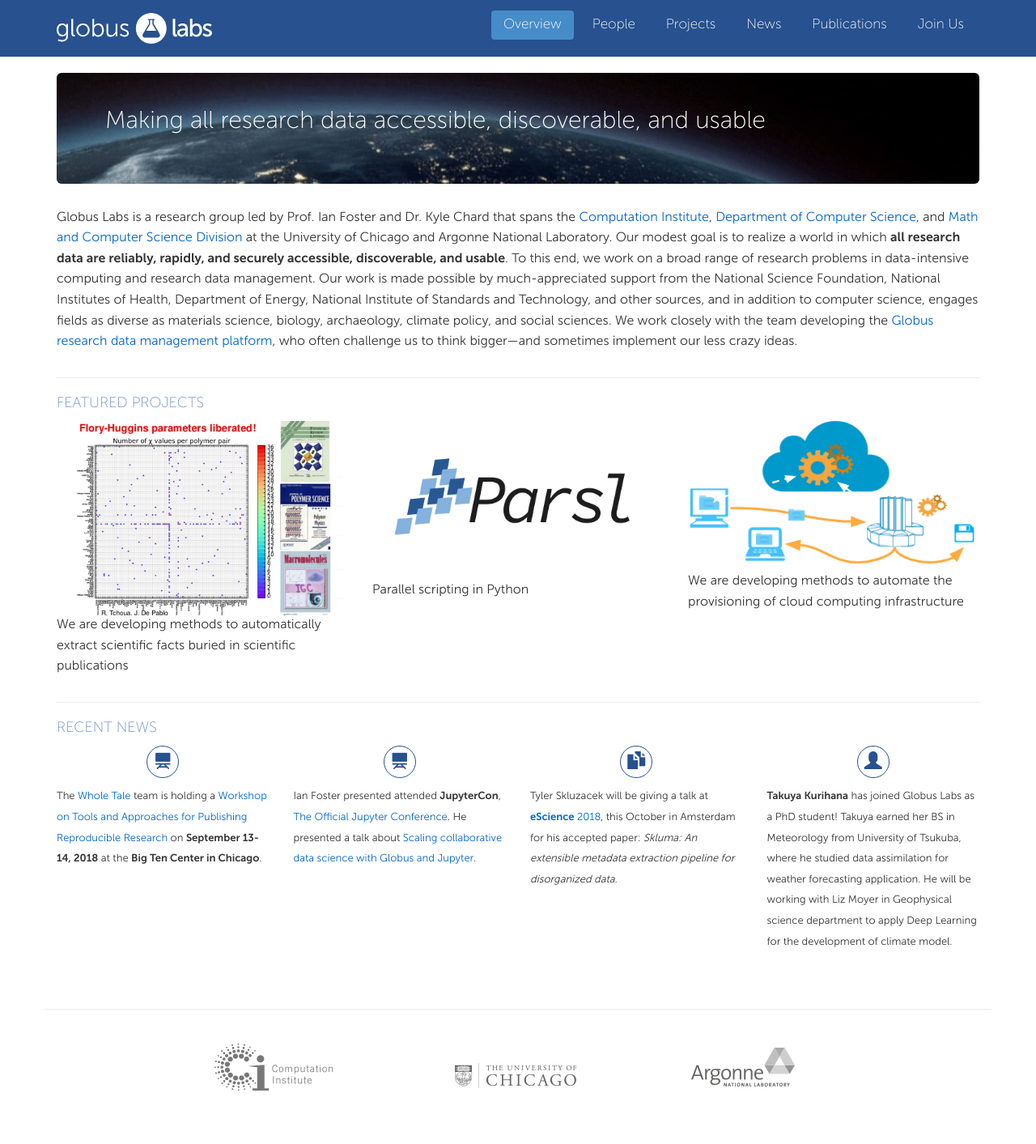
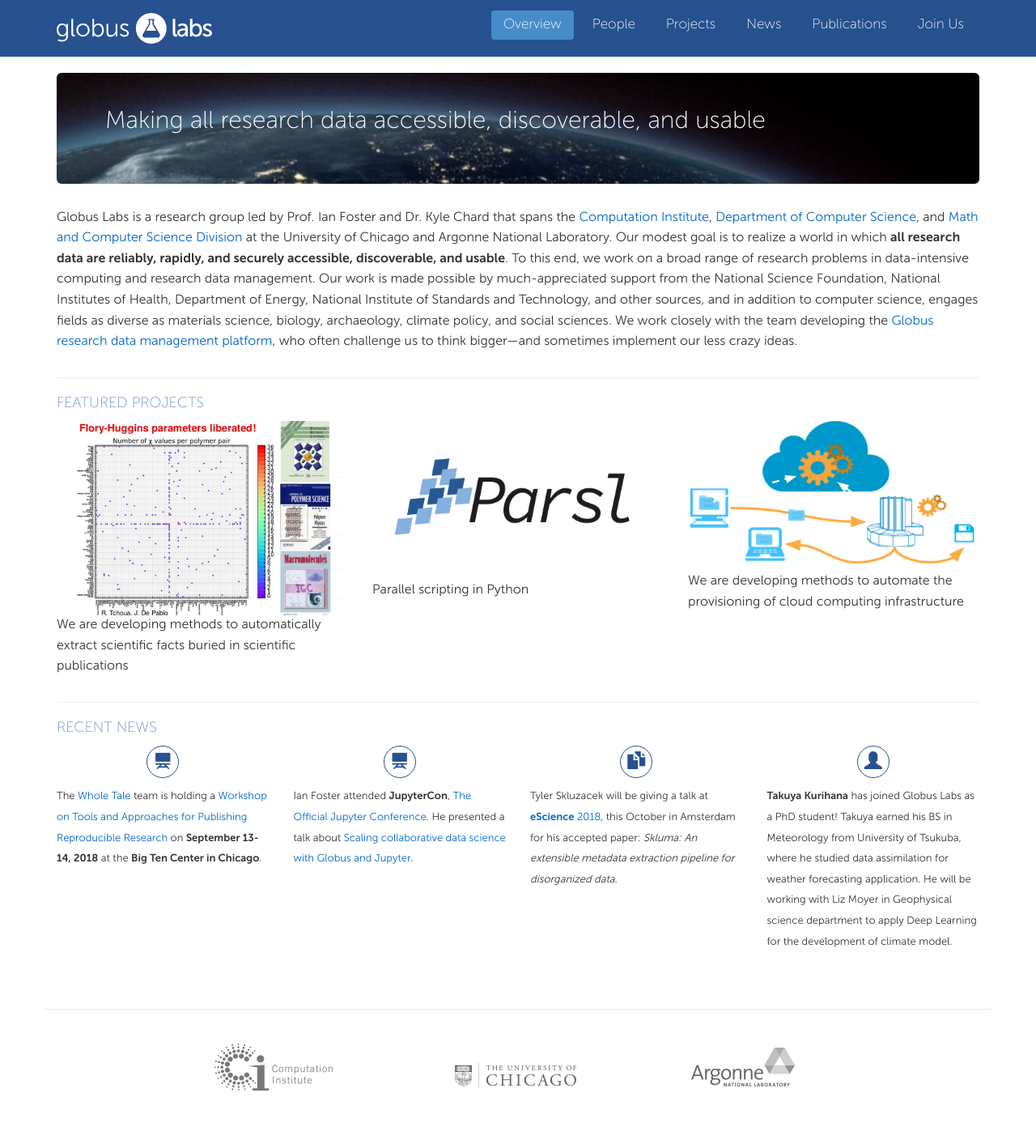
Before and after one commit to miketynes/globus-labs.github.io, a Jekyll site: the page built from index.html, in a window 1280 px wide. Shown: the whole page at 81% size. Built offline with Jekyll 4.4.1, drawn with Linux system fonts in a browser that asks for light colours; nearby versions of some CDN libraries.

Commit message:
Fixing typos

```diff
--- a/_posts/2018-08-09-tak-kurihana-joins.markdown
+++ b/_posts/2018-08-09-tak-kurihana-joins.markdown
@@ -4,4 +4,4 @@
 date:  2018-08-11 10:13:16 -0700
 type: join
 ---
-**Takuya Kurihana** has joined Globus Labs as a PhD student! Takuya earned her BS in Meteorology from University of Tsukuba, where he studied data assimilation for weather forecasting application. He will be working with Liz Moyer in Geophysical science department to apply Deep Learning for the development of climate model.
+**Takuya Kurihana** has joined Globus Labs as a PhD student! Takuya earned his BS in Meteorology from University of Tsukuba, where he studied data assimilation for weather forecasting application. He will be working with Liz Moyer in Geophysical science department to apply Deep Learning for the development of climate model.
--- a/_posts/2018-08-23-Ian-JupyterCon.markdown
+++ b/_posts/2018-08-23-Ian-JupyterCon.markdown
@@ -4,4 +4,4 @@
 date:  2018-08-23 10:13:16 -0700
 type: presentation
 ---
-Ian Foster presented attended **JupyterCon**, [The Official Jupyter Conference](https://conferences.oreilly.com/jupyter/jup-ny). He presented a talk about [Scaling collaborative data science with Globus and Jupyter](https://conferences.oreilly.com/jupyter/jup-ny/public/schedule/detail/68579).
+Ian Foster attended **JupyterCon**, [The Official Jupyter Conference](https://conferences.oreilly.com/jupyter/jup-ny). He presented a talk about [Scaling collaborative data science with Globus and Jupyter](https://conferences.oreilly.com/jupyter/jup-ny/public/schedule/detail/68579).
```
